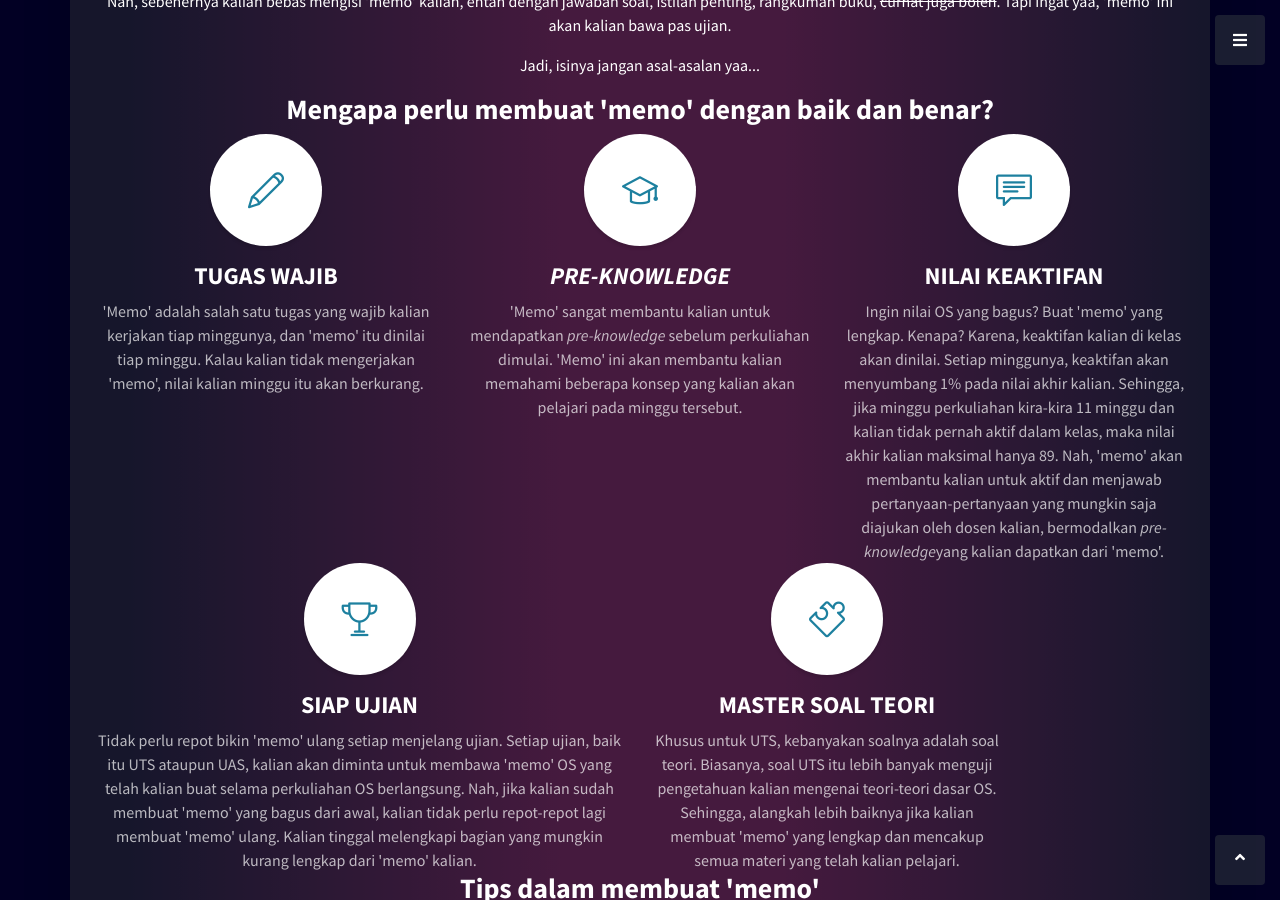
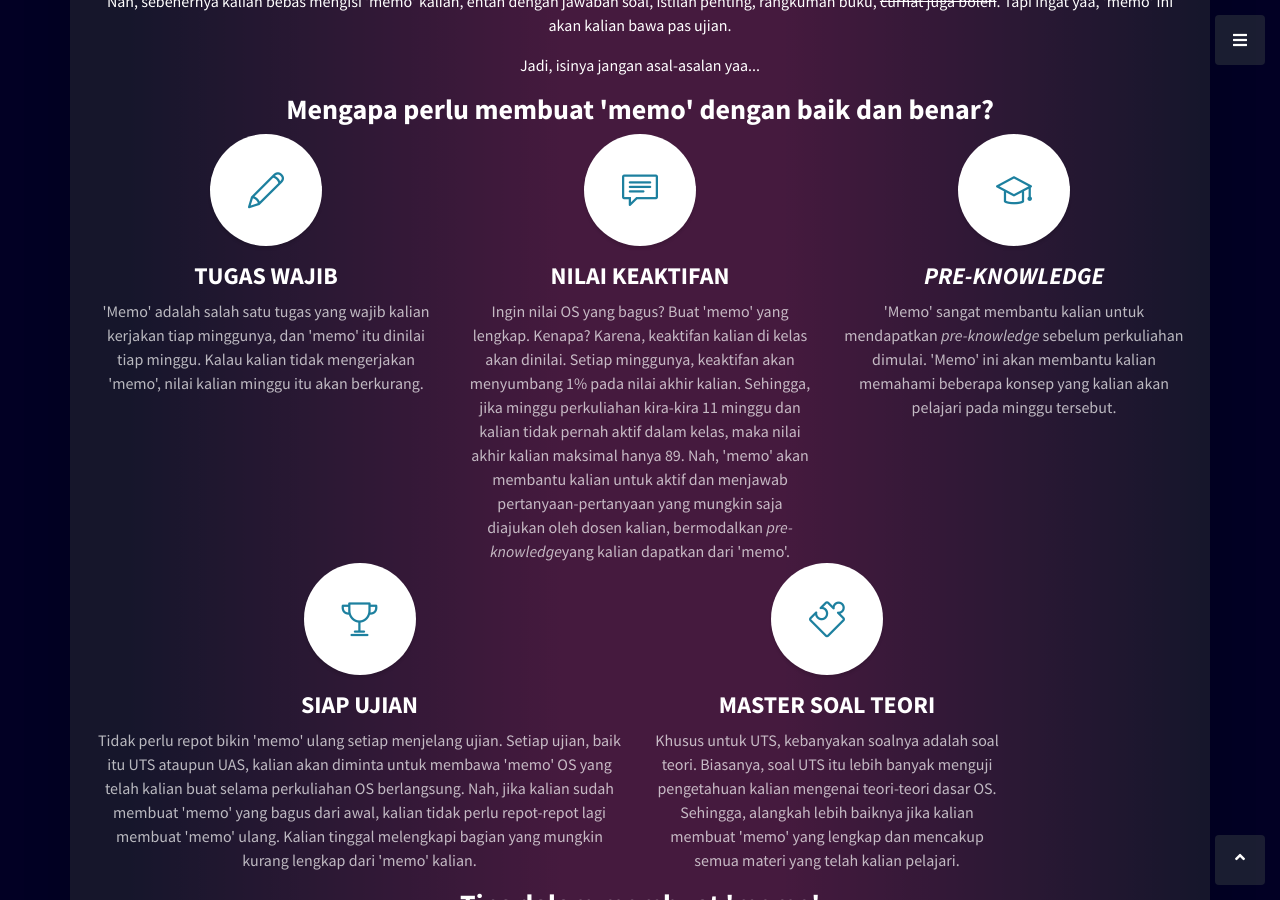
Before and after one commit to andriansyahp/extra191, a Jekyll site: the page built from contents/memo.html, in a window 1280 px wide and 900 px high, scrolled down 1593 px. Built offline with Jekyll 4.4.1, drawn with Linux system fonts in a browser that asks for light colours.

Commit message:
Adding final contents: 'memo'

```diff
--- a/contents/memo.html
+++ b/contents/memo.html
@@ -25,11 +25,11 @@ path: "https://andriansyahp.github.io/extra191/contents/memo"
         <p>Isi 'memo' OS apa aja sih?</p>
         <p>Nah, sebenernya kalian bebas mengisi 'memo' kalian, entah dengan jawaban soal, istilah penting,
         rangkuman buku, <del>curhat juga boleh</del>. Tapi ingat yaa, 'memo' ini akan kalian bawa pas ujian.</p>
-        <p>Jadi, isinya jangan asal-asalan yaa...</p>
+        <p class="mb-3">Jadi, isinya jangan asal-asalan yaa...</p>
 
         <h3 id="whymemo">Mengapa perlu membuat 'memo' dengan baik dan benar?</h3>
         <div class="row">
-            <div class="col-sm-4 col-sm-4 mb-5 mb-lg-0">
+            <div class="col-sm-4 col-sm-4 mb-5 mb-lg-3">
                 <span class="memo-icon rounded-circle mx-auto mb-3">
                     <i class="icon-pencil"></i>
                 </span>
@@ -37,6 +37,15 @@ path: "https://andriansyahp.github.io/extra191/contents/memo"
                     <strong>TUGAS WAJIB</strong>
                 </h4>
                 <p class="text-faded mb-0">'Memo' adalah salah satu tugas yang wajib kalian kerjakan tiap minggunya, dan 'memo' itu dinilai tiap minggu. Kalau kalian tidak mengerjakan 'memo', nilai kalian minggu itu akan berkurang.</p>
+            </div>
+            <div class="col-sm-4 col-sm-4 mb-5 mb-md-0">
+                <span class="memo-icon rounded-circle mx-auto mb-3">
+                    <i class="icon-speech"></i>
+                </span>
+                <h4>
+                    <strong>NILAI KEAKTIFAN</strong>
+                </h4>
+                <p class="text-faded mb-0">Ingin nilai OS yang bagus? Buat 'memo' yang lengkap. Kenapa? Karena, keaktifan kalian di kelas akan dinilai. Setiap minggunya, keaktifan akan menyumbang 1% pada nilai akhir kalian. Sehingga, jika minggu perkuliahan kira-kira 11 minggu dan kalian tidak pernah aktif dalam kelas, maka nilai akhir kalian maksimal hanya 89. Nah, 'memo' akan membantu kalian untuk aktif dan menjawab pertanyaan-pertanyaan yang mungkin saja diajukan oleh dosen kalian, bermodalkan <em>pre-knowledge</em>yang kalian dapatkan dari 'memo'.</p>
             </div>
             <div class="col-sm-4 col-sm-4 mb-5 mb-lg-0">
                 <span class="memo-icon rounded-circle mx-auto mb-3">
@@ -47,18 +56,9 @@ path: "https://andriansyahp.github.io/extra191/contents/memo"
                 </h4>
                 <p class="text-faded mb-0">'Memo' sangat membantu kalian untuk mendapatkan <em>pre-knowledge</em> sebelum perkuliahan dimulai. 'Memo' ini akan membantu kalian memahami beberapa konsep yang kalian akan pelajari pada minggu tersebut.</p>
             </div>
-            <div class="col-sm-4 col-sm-4 mb-5 mb-md-0">
-                <span class="memo-icon rounded-circle mx-auto mb-3">
-                    <i class="icon-speech"></i>
-                </span>
-                <h4>
-                    <strong>NILAI KEAKTIFAN</strong>
-                </h4>
-                <p class="text-faded mb-0">Ingin nilai OS yang bagus? Buat 'memo' yang lengkap. Kenapa? Karena, keaktifan kalian di kelas akan dinilai. Setiap minggunya, keaktifan akan menyumbang 1% pada nilai akhir kalian. Sehingga, jika minggu perkuliahan kira-kira 11 minggu dan kalian tidak pernah aktif dalam kelas, maka nilai akhir kalian maksimal hanya 89. Nah, 'memo' akan membantu kalian untuk aktif dan menjawab pertanyaan-pertanyaan yang mungkin saja diajukan oleh dosen kalian, bermodalkan <em>pre-knowledge</em>yang kalian dapatkan dari 'memo'.</p>
-            </div>
         </div>
         <div class="row">
-            <div class="col-sm-6 col-sm-6 mb-5 mb-lg-0">
+            <div class="col-sm-6 col-sm-6 mb-5 mb-lg-3">
                 <span class="memo-icon rounded-circle mx-auto mb-3">
                     <i class="icon-trophy"></i>
                 </span>
```
